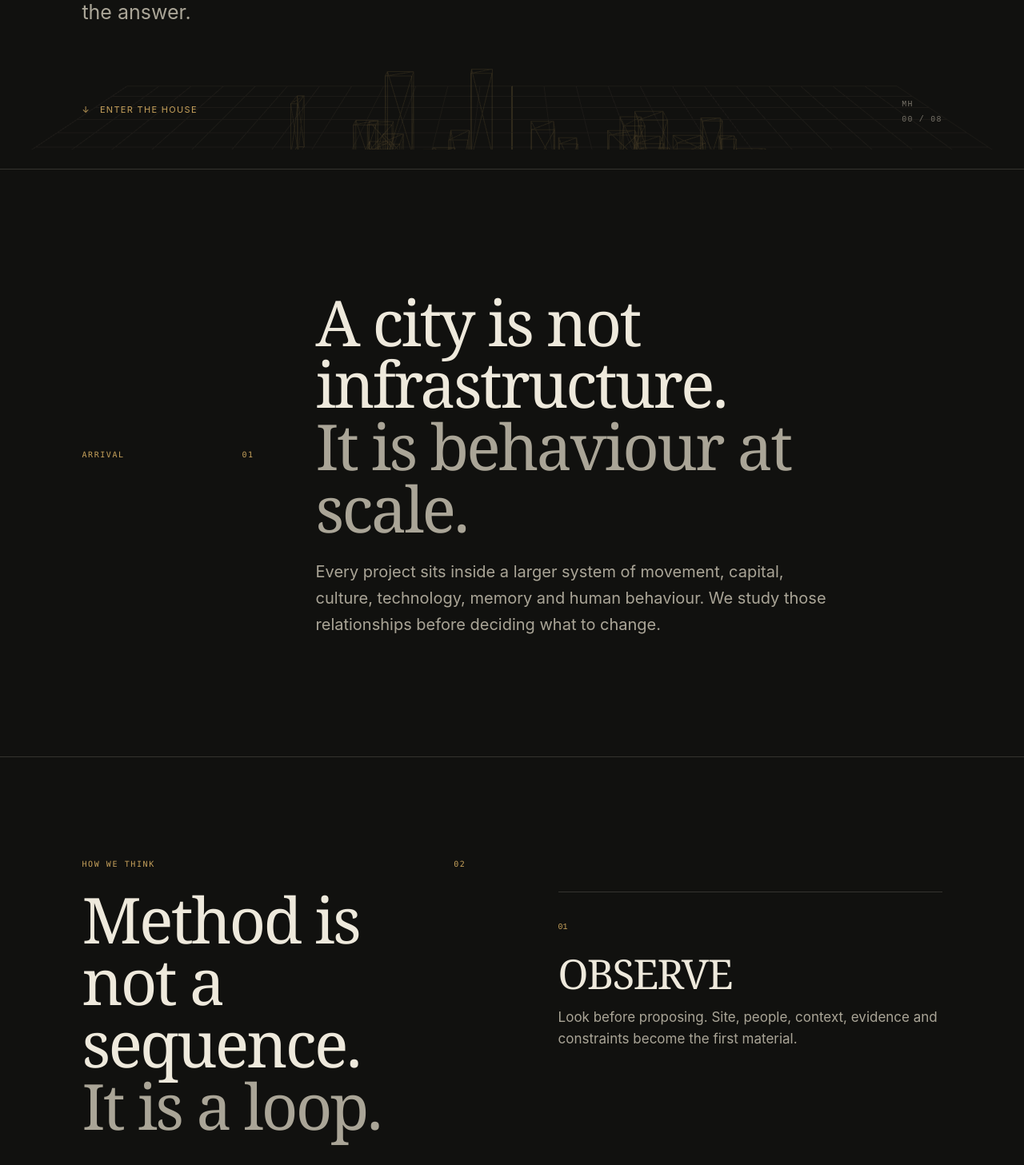
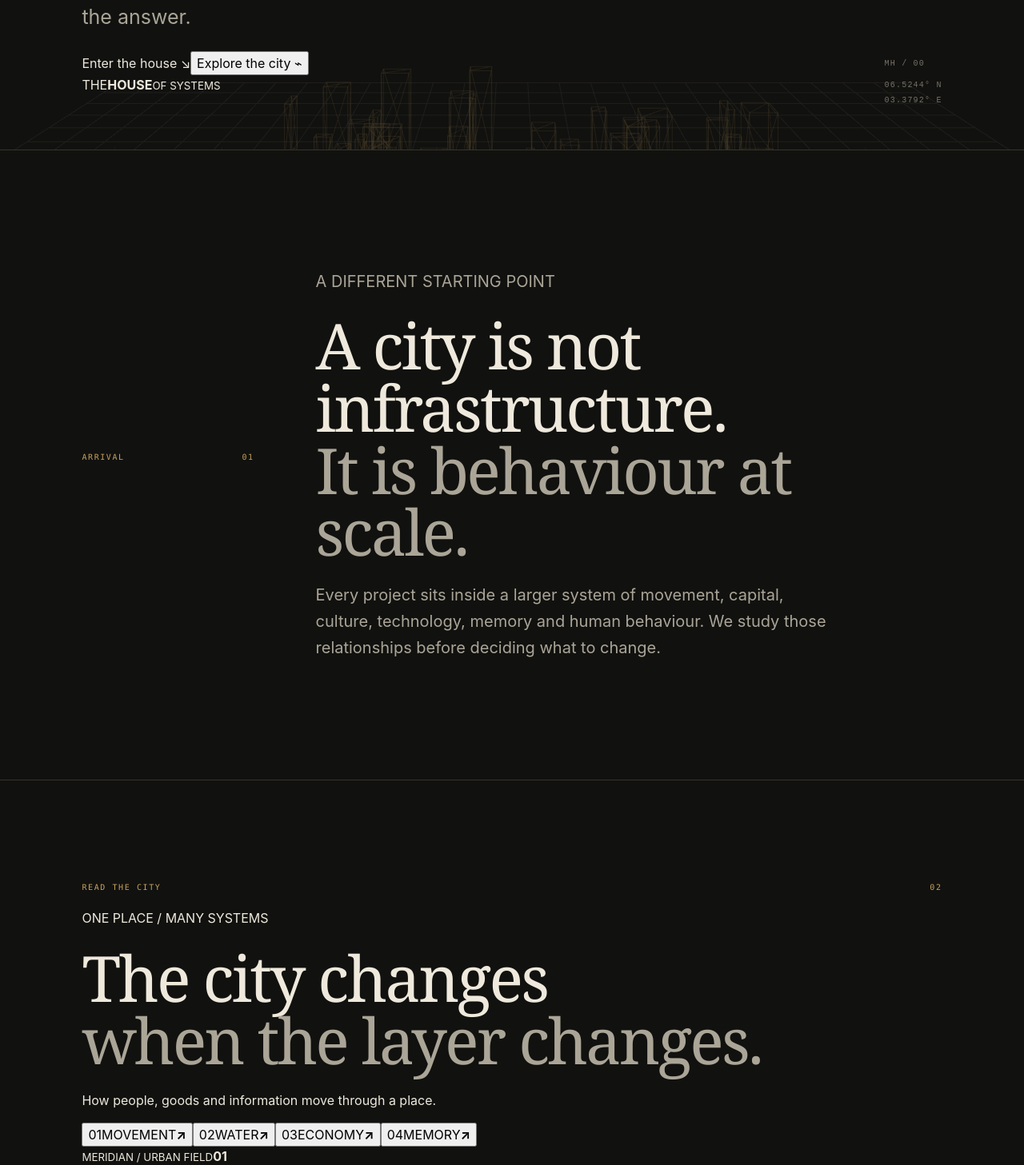
Before and after one commit to Cyberangelo-King/meridian-house, a React (Vite) app: page / in a window 1280 px wide. Shown: the part 613-2070 px from the top of the page at 80% size. Built offline with nearby package versions, Linux system fonts and the light colour scheme.

Commit message:
feat: deepen immersive interaction and visual storytelling

```diff
--- a/src/App.tsx
+++ b/src/App.tsx
@@ -9,7 +9,14 @@ const navItems = [
   ["House", "house"]
 ] as const;
 
-function CityScene() {
+const layers = [
+  ["MOVEMENT", "How people, goods and information move through a place."],
+  ["WATER", "The systems that cross boundaries without respecting them."],
+  ["ECONOMY", "Production, capital and the informal systems underneath growth."],
+  ["MEMORY", "What a place carries forward, even after its buildings change."]
+] as const;
+
+function CityScene({ layerIndex }: { layerIndex: number }) {
   const hostRef = useRef<HTMLDivElement>(null);
 
   useEffect(() => {
@@ -19,28 +26,39 @@ function CityScene() {
     const scene = new THREE.Scene();
     const camera = new THREE.PerspectiveCamera(42, innerWidth / innerHeight, 0.1, 100);
     const renderer = new THREE.WebGLRenderer({ alpha: true, antialias: true, powerPreference: "low-power" });
-    renderer.setPixelRatio(Math.min(devicePixelRatio, 1.35));
+    renderer.setPixelRatio(Math.min(devicePixelRatio, 1.4));
     renderer.setSize(innerWidth, innerHeight);
     host.appendChild(renderer.domElement);
     camera.position.set(0, 5.8, 14);
 
     const cityGroup = new THREE.Group();
-    const material = new THREE.MeshBasicMaterial({ color: 0xc6a15b, wireframe: true, transparent: true, opacity: 0.18 });
+    const material = new THREE.MeshBasicMaterial({ color: 0xd2a85f, wireframe: true, transparent: true, opacity: 0.16 });
 
-    for (let i = 0; i < 70; i += 1) {
-      const height = 0.35 + Math.random() * 3.8;
+    for (let i = 0; i < 82; i += 1) {
+      const height = 0.25 + Math.random() * 4.2;
       const building = new THREE.Mesh(
-        new THREE.BoxGeometry(0.3 + Math.random(), height, 0.3 + Math.random()),
-        material
+        new THREE.BoxGeometry(0.25 + Math.random() * 1.15, height, 0.25 + Math.random() * 1.15),
+        material.clone()
       );
-      building.position.set((Math.random() - 0.5) * 20, height / 2 - 2.2, (Math.random() - 0.5) * 15);
+      building.position.set((Math.random() - 0.5) * 21, height / 2 - 2.25, (Math.random() - 0.5) * 15);
       cityGroup.add(building);
     }
+    scene.add(cityGroup);
 
-    scene.add(cityGroup);
-    const grid = new THREE.GridHelper(24, 24, 0xc6a15b, 0x332f27);
-    grid.position.y = -2.2;
+    const grid = new THREE.GridHelper(25, 25, 0xd2a85f, 0x3c3933);
+    grid.position.y = -2.25;
     scene.add(grid);
+
+    const lines = new THREE.Group();
+    for (let i = 0; i < 8; i += 1) {
+      const geometry = new THREE.BufferGeometry().setFromPoints([
+        new THREE.Vector3(-10 + i * 2.7, -2.18, -7),
+        new THREE.Vector3(-4 + i * 1.1, -1.8, 7)
+      ]);
+      const line = new THREE.Line(geometry, new THREE.LineBasicMaterial({ color: 0x7f9ab0, transparent: true, opacity: 0.22 }));
+      lines.add(line);
+    }
+    scene.add(lines);
 
     let pointerX = 0;
     let pointerY = 0;
@@ -57,16 +75,19 @@ function CityScene() {
     const onResize = () => {
       camera.aspect = innerWidth / innerHeight;
       camera.updateProjectionMatrix();
-      renderer.setPixelRatio(Math.min(devicePixelRatio, 1.35));
+      renderer.setPixelRatio(Math.min(devicePixelRatio, 1.4));
       renderer.setSize(innerWidth, innerHeight);
     };
     const render = (time: number) => {
       const t = time * 0.00025;
-      cityGroup.rotation.y += (pointerX * 0.12 - cityGroup.rotation.y) * 0.025;
-      cityGroup.rotation.x += (pointerY * 0.035 - cityGroup.rotation.x) * 0.025;
-      cityGroup.position.y = Math.sin(t) * 0.12;
-      cityGroup.scale.setScalar(0.45 + targetState * 0.55);
-      grid.material.opacity = 0.1 + targetState * 0.16;
+      cityGroup.rotation.y += (pointerX * 0.14 + layerIndex * 0.025 - cityGroup.rotation.y) * 0.025;
+      cityGroup.rotation.x += (pointerY * 0.04 - cityGroup.rotation.x) * 0.025;
+      cityGroup.position.y = Math.sin(t) * 0.11;
+      cityGroup.scale.setScalar(0.44 + targetState * 0.58);
+      lines.rotation.y += (pointerX * 0.06 - lines.rotation.y) * 0.02;
+      lines.children.forEach((line, index) => {
+        line.position.y = Math.sin(t * 2 + index) * 0.03 * (layerIndex + 1);
+      });
       renderer.render(scene, camera);
       frame = requestAnimationFrame(render);
     };
@@ -89,13 +110,22 @@ function CityScene() {
       removeEventListener("resize", onResize);
       document.removeEventListener("visibilitychange", onVisibility);
       cityGroup.traverse((object) => {
-        if (object instanceof THREE.Mesh) object.geometry.dispose();
+        if (object instanceof THREE.Mesh) {
+          object.geometry.dispose();
+          if (Array.isArray(object.material)) object.material.forEach((item) => item.dispose());
+          else object.material.dispose();
+        }
       });
-      material.dispose();
+      lines.traverse((object) => {
+        if (object instanceof THREE.Line) {
+          object.geometry.dispose();
+          object.material.dispose();
+        }
+      });
       renderer.dispose();
       renderer.domElement.remove();
     };
-  }, []);
+  }, [layerIndex]);
 
   return <div id="city" ref={hostRef} aria-hidden="true" />;
 }
@@ -113,10 +143,7 @@ function ProjectDialog({ project, onClose }: { project: Project | null; onClose:
   useEffect(() => {
     const dialog = dialogRef.current;
     if (!dialog) return;
-    const handleCancel = (event: Event) => {
-      event.preventDefault();
-      onClose();
-    };
+    const handleCancel = (event: Event) => { event.preventDefault(); onClose(); };
     dialog.addEventListener("cancel", handleCancel);
     return () => dialog.removeEventListener("cancel", handleCancel);
   }, [onClose]);
@@ -124,6 +151,7 @@ function ProjectDialog({ project, onClose }: { project: Project | null; onClose:
   return (
     <dialog ref={dialogRef} aria-labelledby="dTitle" onClose={onClose}>
       <button className="close" type="button" aria-label="Close project dossier" onClick={onClose}>×</button>
+      <div className="dossier-visual" aria-hidden="true"><span>{project?.location ?? "MERIDIAN"}</span><b>FIELD / {project ? "03" : "00"}</b></div>
       <p className="kicker">PROJECT DOSSIER</p>
       {project && (
         <>
@@ -147,6 +175,8 @@ export default function App() {
   const [stageIndex, setStageIndex] = useState(0);
   const [project, setProject] = useState<Project | null>(null);
   const [route, setRoute] = useState<string | null>(null);
+  const [layerIndex, setLayerIndex] = useState(0);
+  const [entered, setEntered] = useState(false);
 
   useEffect(() => {
     const sections = navItems.map(([, id]) => document.getElementById(id)).filter(Boolean);
@@ -181,17 +211,14 @@ export default function App() {
   return (
     <>
       <a className="skip-link" href="#main">Skip to content</a>
-      <CityScene />
+      <CityScene layerIndex={layerIndex} />
 
       <header className="nav">
         <a className="brand" href="#top" onClick={closeMenu}>MERIDIAN HOUSE</a>
-        <button className="menu-toggle" type="button" aria-expanded={menuOpen} aria-controls="primary-nav" onClick={() => setMenuOpen((value) => !value)}>
-          <span>Menu</span>
-        </button>
+        <div className="nav-status" aria-hidden="true"><span className="status-dot" /> LAGOS / FIELD MODE</div>
+        <button className="menu-toggle" type="button" aria-expanded={menuOpen} aria-controls="primary-nav" onClick={() => setMenuOpen((value) => !value)}><span>Menu</span></button>
         <nav id="primary-nav" className={menuOpen ? "is-open" : ""} aria-label="Primary navigation">
-          {navItems.map(([label, id]) => (
-            <a key={id} className={active === id ? "active" : ""} href={"#" + id} onClick={closeMenu}>{label}</a>
-          ))}
+          {navItems.map(([label, id]) => <a key={id} className={active === id ? "active" : ""} href={"#" + id} onClick={closeMenu}>{label}</a>)}
           <a className="cta" href="#conversation" onClick={closeMenu}>Start a conversation</a>
         </nav>
       </header>
@@ -200,45 +227,63 @@ export default function App() {
         <section className="hero" id="top">
           <div className="hero-copy">
             <p className="eyebrow">ARCHITECTURE · RESEARCH · URBAN INTELLIGENCE</p>
-            <h1>Before we build the thing, we understand the system.</h1>
+            <h1>Before we build the thing, <span>we understand the system.</span></h1>
             <p className="lede">Meridian House studies the forces around a place before proposing what belongs there. Architecture is one part of the answer.</p>
-            <a className="scroll" href="#arrival"><span aria-hidden="true">↓</span> Enter the house</a>
+            <div className="hero-actions">
+              <a className="button button-primary" href="#arrival" onClick={() => setEntered(true)}>Enter the house <span>↘</span></a>
+              <button className="button button-quiet" type="button" onClick={() => document.getElementById("layers")?.scrollIntoView({ behavior: "smooth" })}>Explore the city <span>⌁</span></button>
+            </div>
           </div>
-          <div className="hero-index" aria-hidden="true"><span>MH</span><span>00 / 08</span></div>
+          <div className={"hero-index " + (entered ? "is-entered" : "")} aria-hidden="true">
+            <span>MH / 00</span><i /><span>06.5244° N</span><span>03.3792° E</span>
+          </div>
+          <div className="hero-stamp" aria-hidden="true"><span>THE</span><strong>HOUSE</strong><small>OF SYSTEMS</small></div>
         </section>
 
         <section id="arrival" className="statement section-rule">
           <div className="section-meta"><p className="kicker">ARRIVAL</p><span>01</span></div>
-          <div><h2>A city is not infrastructure.<br /><em>It is behaviour at scale.</em></h2><p>Every project sits inside a larger system of movement, capital, culture, technology, memory and human behaviour. We study those relationships before deciding what to change.</p></div>
+          <div><p className="overline">A DIFFERENT STARTING POINT</p><h2>A city is not infrastructure.<br /><em>It is behaviour at scale.</em></h2><p>Every project sits inside a larger system of movement, capital, culture, technology, memory and human behaviour. We study those relationships before deciding what to change.</p></div>
+        </section>
+
+        <section id="layers" className="layers section-rule">
+          <div className="layers-copy">
+            <div className="section-meta"><p className="kicker">READ THE CITY</p><span>02</span></div>
+            <p className="overline">ONE PLACE / MANY SYSTEMS</p>
+            <h2>The city changes<br /><em>when the layer changes.</em></h2>
+            <p className="layer-description">{layers[layerIndex][1]}</p>
+            <div className="layer-controls" role="tablist" aria-label="Urban systems">
+              {layers.map(([title], index) => <button key={title} className={layerIndex === index ? "is-active" : ""} type="button" role="tab" aria-selected={layerIndex === index} onClick={() => setLayerIndex(index)}><span>{String(index + 1).padStart(2, "0")}</span>{title}<b>↗</b></button>)}
+            </div>
+          </div>
+          <div className="layer-art" aria-hidden="true">
+            <div className={"art-grid layer-" + layerIndex}>
+              <span className="art-circle" /><span className="art-route route-a" /><span className="art-route route-b" /><span className="art-block block-a" /><span className="art-block block-b" /><span className="art-block block-c" />
+              <small>MERIDIAN / URBAN FIELD</small><strong>0{layerIndex + 1}</strong>
+            </div>
+          </div>
         </section>
 
         <section id="method" className="method section-rule">
           <div className="sticky">
-            <div className="section-meta"><p className="kicker">HOW WE THINK</p><span>02</span></div>
+            <div className="section-meta"><p className="kicker">HOW WE THINK</p><span>03</span></div>
             <h2>Method is not a sequence.<br /><em>It is a loop.</em></h2>
-            <div className="stage" aria-live="polite">
-              <span className="stage-no">{String(stageIndex + 1).padStart(2, "0")}</span>
-              <strong>{stages[stageIndex][0]}</strong>
-              <p>{stages[stageIndex][1]}</p>
-            </div>
+            <div className="stage" aria-live="polite"><span className="stage-no">{String(stageIndex + 1).padStart(2, "0")}</span><strong>{stages[stageIndex][0]}</strong><p>{stages[stageIndex][1]}</p></div>
             <p className="loop-note">The final step returns to the first.</p>
           </div>
           <div className="steps" aria-label="Meridian House method">
-            {stages.map(([title, description], index) => (
-              <article className={"step " + (stageIndex === index ? "is-active" : "")} data-stage={index} key={title}>
-                <span>{String(index + 1).padStart(2, "0")}</span><h3>{title}</h3><p>{description}</p>
-              </article>
-            ))}
+            {stages.map(([title, description], index) => <article className={"step " + (stageIndex === index ? "is-active" : "")} data-stage={index} key={title}><span>{String(index + 1).padStart(2, "0")}</span><h3>{title}</h3><p>{description}</p></article>)}
           </div>
         </section>
 
         <section id="work" className="work section-rule">
-          <div className="section-meta"><p className="kicker">SELECTED WORK · FICTIONAL PROTOTYPES</p><span>03</span></div>
+          <div className="section-meta"><p className="kicker">SELECTED WORK · FICTIONAL PROTOTYPES</p><span>04</span></div>
           <div className="section-heading"><h2>Projects are records of decisions.</h2><p>Each case asks what was understood before the intervention was drawn.</p></div>
-          <div className="cards">
+          <div className="project-list">
             {projects.map((item, index) => (
-              <button className="card" type="button" key={item.title} onClick={() => setProject(item)}>
-                <span className="card-no">{String(index + 1).padStart(2, "0")}</span><small>{item.location}</small><h3>{item.title}</h3><p>{item.body}</p><span className="card-link">Open dossier <b aria-hidden="true">↗</b></span>
+              <button className="project-row" type="button" key={item.title} onClick={() => setProject(item)}>
+                <span className="project-number">0{index + 1}</span><span className="project-location">{item.location}</span>
+                <span className="project-title">{item.title}</span><span className="project-arrow">↗</span>
+                <span className={"project-image project-image-" + index} aria-hidden="true"><i /><b>{String(index + 1).padStart(2, "0")}</b></span>
               </button>
             ))}
           </div>
@@ -246,18 +291,18 @@ export default function App() {
         </section>
 
         <section id="thinking" className="thinking section-rule">
-          <div className="section-meta"><p className="kicker">FIELD NOTE 001</p><span>04</span></div>
+          <div className="section-meta"><p className="kicker">FIELD NOTE 001</p><span>05</span></div>
           <div><blockquote>“A boundary on a map is rarely a boundary in reality.”</blockquote><div className="notes"><span>Precision is a form of care.</span><span>Growth ≠ development.</span><span>Observe again.</span></div></div>
         </section>
 
         <section id="house" className="house section-rule">
-          <div><div className="section-meta"><p className="kicker">THE HOUSE</p><span>05</span></div><h2>Different disciplines.<br /><em>One coherent view.</em></h2><p className="discipline-line">Architecture & Spatial Design · Research · Urban Intelligence · Technology & Modelling · Strategic Planning · Advisory</p></div>
-          <aside><p className="person"><strong>Dr. Amara Okafor</strong><br />Founder & Principal Strategist</p><p>Meridian House is an institutional practice. The people behind it bring architecture, research, data, technology and strategy into the same room.</p><p className="prototype-note">Institutional biography is fictional prototype content.</p></aside>
+          <div><div className="section-meta"><p className="kicker">THE HOUSE</p><span>06</span></div><p className="overline">THE PEOPLE BEHIND THE VIEW</p><h2>Different disciplines.<br /><em>One coherent view.</em></h2><p className="discipline-line">Architecture & Spatial Design · Research · Urban Intelligence · Technology & Modelling · Strategic Planning · Advisory</p></div>
+          <aside><div className="portrait" aria-hidden="true"><span>AO</span><i /></div><p className="person"><strong>Dr. Amara Okafor</strong><br />Founder & Principal Strategist</p><p>Meridian House is an institutional practice. The people behind it bring architecture, research, data, technology and strategy into the same room.</p><p className="prototype-note">Institutional biography is fictional prototype content.</p></aside>
         </section>
 
         <section id="conversation" className="conversation section-rule">
-          <div className="section-meta"><p className="kicker">BEGIN SOMEWHERE</p><span>06</span></div>
-          <div><h2>What brings you here?</h2><p className="conversation-intro">There is no required starting point. Choose the sentence closest to the situation you're actually facing.</p>
+          <div className="section-meta"><p className="kicker">BEGIN SOMEWHERE</p><span>07</span></div>
+          <div><p className="overline">THE NEXT QUESTION</p><h2>What brings you here?</h2><p className="conversation-intro">There is no required starting point. Choose the sentence closest to the situation you're actually facing.</p>
             <div className="routes">{Object.keys(routeCopy).map((item) => <button key={item} type="button" aria-pressed={route === item} onClick={() => setRoute(item)}>{item}<span aria-hidden="true">→</span></button>)}</div>
             {route && <div className="route-response" aria-live="polite"><span className="kicker">SELECTED ROUTE</span><strong>{route}</strong><p>{routeCopy[route]}</p><button className="text-button" type="button" onClick={() => setRoute(null)}>Choose another route</button></div>}
           </div>
```
